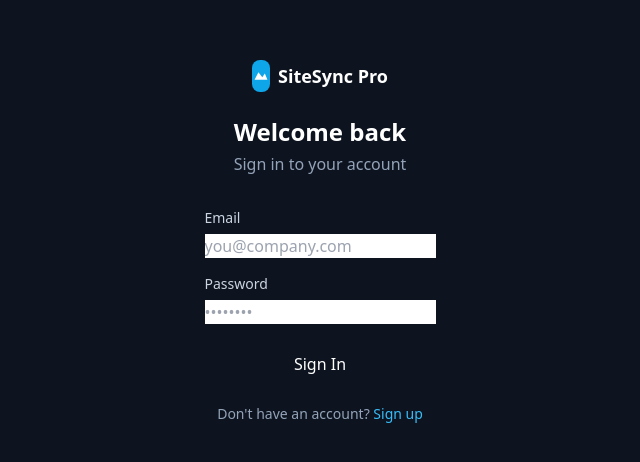
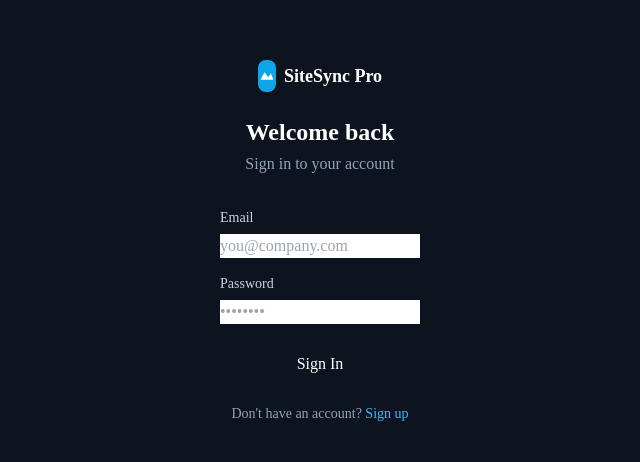
Before and after one commit to brockdoonan-cloud/sitesync-pro, a Next.js app: page /auth/login in a window 1280 px wide. Shown: the part 158-620 px from the top of the page, without its empty margins (320-960 px from the left). Built offline with nearby package versions, Linux system fonts and the light colour scheme; no server answers.

Commit message:
Add tailwind.config.js

```diff
--- a/tailwind.config.js
+++ b/tailwind.config.js
@@ -1,13 +1,31 @@
 /** @type {import('tailwindcss').Config} */
 module.exports = {
-  content: ['./src/pages/**/*.{js,ts,jsx,tsx,mdx}','./src/components/**/*.{js,ts,jsx,tsx,mdx}','./src/app/**/*.{js,ts,jsx,tsx,mdx}'],
+  content: [
+    './src/pages/**/*.{js,ts,jsx,tsx,mdx}',
+    './src/components/**/*.{js,ts,jsx,tsx,mdx}',
+    './src/app/**/*.{js,ts,jsx,tsx,mdx}',
+  ],
   theme: {
     extend: {
       colors: {
-        brand: { 50:'#f0f9ff',100:'#e0f2fe',500:'#0ea5e9',600:'#0284c7',700:'#0369a1',900:'#0c4a6e' },
-        slate: { 850:'#1a2332',950:'#0d1420' }
-      }
-    }
+        brand: {
+          50: '#f0f9ff',
+          100: '#e0f2fe',
+          500: '#0ea5e9',
+          600: '#0284c7',
+          700: '#0369a1',
+          900: '#0c4a6e',
+        },
+        slate: {
+          850: '#1a2332',
+          950: '#0d1420',
+        }
+      },
+      fontFamily: {
+        sans: ['var(--font-geist-sans)', 'system-ui', 'sans-serif'],
+        mono: ['var(--font-geist-mono)', 'monospace'],
+      },
+    },
   },
-  plugins: []
+  plugins: [],
 }
```
